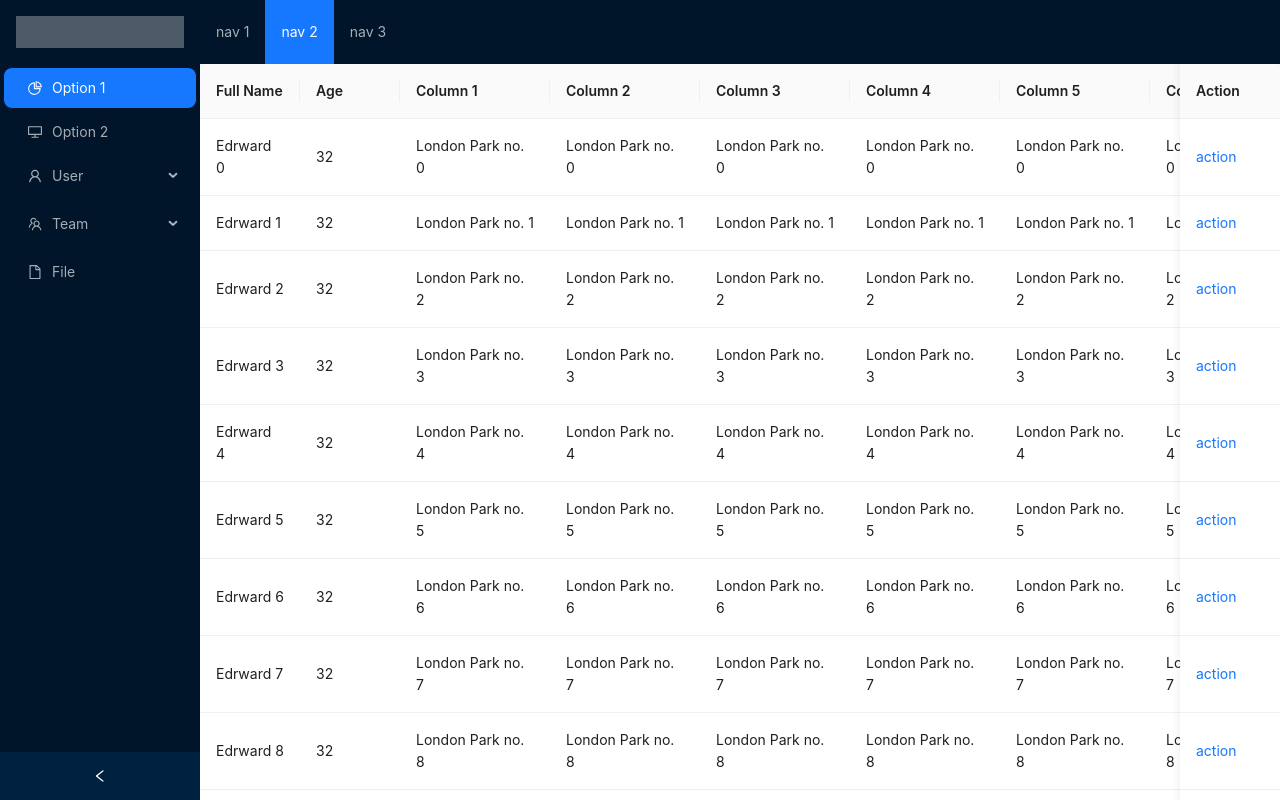
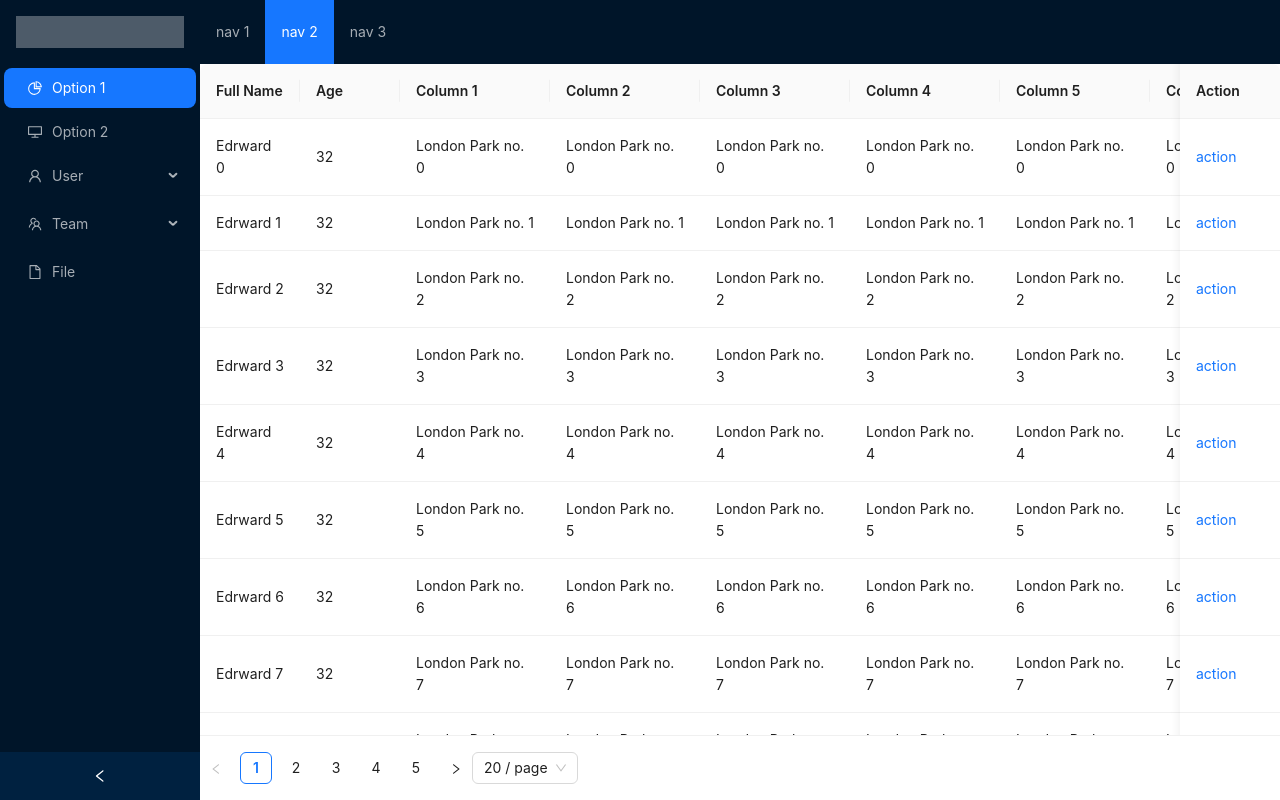
Before and after one commit to wiopriph/FleetFlow, a Vue app in the folder FleetFlow/: page / in a window 1280 px wide. Shown: the top 800 px of the page. Built offline with nearby package versions, Linux system fonts and the light colour scheme; what vuefire would draw is missing.

Commit message:
FF-1 castomise table

```diff
--- a/FleetFlow/components.d.ts
+++ b/FleetFlow/components.d.ts
@@ -21,12 +21,15 @@ declare module 'vue' {
     AMenuItem: typeof import('ant-design-vue/es')['MenuItem']
     APagination: typeof import('ant-design-vue/es')['Pagination']
     AResult: typeof import('ant-design-vue/es')['Result']
+    ASelect: typeof import('ant-design-vue/es')['Select']
+    ASelectOption: typeof import('ant-design-vue/es')['SelectOption']
     ASubMenu: typeof import('ant-design-vue/es')['SubMenu']
     ASwitch: typeof import('ant-design-vue/es')['Switch']
     ATable: typeof import('ant-design-vue/es')['Table']
     ATableSummary: typeof import('ant-design-vue/es')['TableSummary']
     ATableSummaryCell: typeof import('ant-design-vue/es')['TableSummaryCell']
     ATableSummaryRow: typeof import('ant-design-vue/es')['TableSummaryRow']
+    CustomFoolPageTable: typeof import('./src/components/CustomFoolPageTable.vue')['default']
     RouterLink: typeof import('vue-router')['RouterLink']
     RouterView: typeof import('vue-router')['RouterView']
   }
--- /dev/null
+++ b/FleetFlow/src/components/CustomFoolPageTable.vue
@@ -0,0 +1,190 @@
+<template>
+  <div class="main-table-root">
+    <a-table
+      sticky
+      :columns="columns"
+      :data-source="curData"
+      :scroll="{ x: 1500 }"
+      :pagination="false"
+    >
+      <template #bodyCell="{ column }">
+        <template v-if="column.key === 'operation'">
+          <a>action</a>
+        </template>
+      </template>
+    </a-table>
+    <div class="table-pagination">
+      <a-pagination
+        v-model:current="current"
+        v-model:pageSize="pageSize"
+        :show-size-changer="false"
+        :total="mainData.length"
+      />
+      <a-select
+        v-model:value="pageSize"
+        :options="pageSizeOptions"
+        placement="topRight"
+      />
+    </div>
+  </div>
+</template>
+<script lang="ts" setup>
+import type { TableColumnsType } from 'ant-design-vue';
+import {
+  computed,
+  ref,
+  watch,
+  onBeforeMount,
+} from 'vue';
+
+const columns = ref<TableColumnsType>([
+  {
+    title: 'Full Name',
+    width: 100,
+    dataIndex: 'name',
+    key: 'name',
+    fixed: 'left',
+  },
+  {
+    title: 'Age',
+    width: 100,
+    dataIndex: 'age',
+    key: 'age',
+    fixed: 'left',
+  },
+  {
+    title: 'Column 1',
+    dataIndex: 'address',
+    key: '1',
+    width: 150,
+  },
+  {
+    title: 'Column 2',
+    dataIndex: 'address',
+    key: '2',
+    width: 150,
+  },
+  {
+    title: 'Column 3',
+    dataIndex: 'address',
+    key: '3',
+    width: 150,
+  },
+  {
+    title: 'Column 4',
+    dataIndex: 'address',
+    key: '4',
+    width: 150,
+  },
+  {
+    title: 'Column 5',
+    dataIndex: 'address',
+    key: '5',
+    width: 150,
+  },
+  {
+    title: 'Column 6',
+    dataIndex: 'address',
+    key: '6',
+    width: 150,
+  },
+  {
+    title: 'Column 7',
+    dataIndex: 'address',
+    key: '7',
+    width: 150,
+  },
+  { title: 'Column 8', dataIndex: 'address', key: '8' },
+  {
+    title: 'Action',
+    key: 'operation',
+    fixed: 'right',
+    width: 100,
+  },
+]);
+
+const props = defineProps({
+  tableData: {
+    type: Object,
+    default: () => ({}),
+  },
+  paginationData: {
+    type: Object,
+    default: () => ({}),
+  },
+});
+
+const mainData = ref<any>([]);
+
+const current = ref<number>(1);
+const pageSize = ref<number>(20);
+const pageSizeOptions = [
+  { value: 10, label: '10 / page' },
+  { value: 20, label: '20 / page' },
+  { value: 30, label: '30 / page' },
+  { value: 50, label: '50 / page' },
+];
+
+const start = ref(0);
+const end = ref(0);
+
+const curData = computed(() => mainData.value.slice(start.value, end.value));
+
+const getRange = () => {
+  const rStart = pageSize.value * (current.value - 1);
+  const rEnd = rStart + pageSize.value;
+
+  return {
+    rStart,
+    rEnd,
+  };
+};
+
+onBeforeMount(() => {
+  const data: any[] = [];
+  for (let i = 0; i < 100; i++) {
+    data.push({
+      key: i,
+      name: `Edrward ${i}`,
+      age: 32,
+      address: `London Park no. ${i}`,
+    });
+  }
+
+  mainData.value = data;
+});
+
+watch(current, () => {
+  const { rStart, rEnd } = getRange();
+
+  start.value = rStart;
+  end.value = rEnd;
+}, { immediate: true });
+
+watch(pageSize, () => {
+  if ((pageSize.value * current.value) > mainData.value.length) {
+    current.value = Math.ceil(mainData.value.length / pageSize.value);
+  }
+});
+</script>
+
+<style scoped>
+.main-table-root {
+  height: 100%;
+  display: flex;
+  flex-direction: column;
+  background-color: white;
+}
+
+.table-pagination {
+  position: sticky;
+  bottom: 0;
+  z-index: 100;
+  background: white;
+  padding: 16px 0;
+  display: flex;
+  align-items: center;
+  margin-top: auto;
+  border-top: 1px solid #f0f0f0;
+}
+</style>
--- a/FleetFlow/src/views/MainPage.vue
+++ b/FleetFlow/src/views/MainPage.vue
@@ -1,21 +1,12 @@
 <template>
-  <a-table
-    class="main-table-root"
-    sticky
-    :columns="columns"
-    :data-source="data"
-    :scroll="{ x: 1500 }"
-  >
-    <template #bodyCell="{ column }">
-      <template v-if="column.key === 'operation'">
-        <a>action</a>
-      </template>
-    </template>
-  </a-table>
+  <CustomFoolPageTable
+
+  />
 </template>
 <script lang="ts" setup>
+import CustomFoolPageTable from '@/components/CustomFoolPageTable.vue';
 import type { TableColumnsType } from 'ant-design-vue';
-import { computed, ref, unref } from 'vue';
+import { computed, ref } from 'vue';
 
 const columns = ref<TableColumnsType>([
   {
@@ -95,20 +86,29 @@ for (let i = 0; i < 100; i++) {
 
 const current1 = ref<number>(1);
 const pageSize1 = ref<number>(20);
+const pageSizeOptions = [
+  { value: 10, label: '10 / page' },
+  { value: 20, label: '20 / page' },
+  { value: 30, label: '30 / page' },
+  { value: 50, label: '50 / page' },
+];
 
-const pagination = computed(() => ({
-  current: unref(current1),
-  pageSize: unref(pageSize1),
-}));
+const curData = computed(() => {
+  const start = pageSize1.value * (current1.value - 1);
+  const end = start + pageSize1.value;
+
+  return data.slice(start, end);
+});
 </script>
 
 <style>
-.main-table-root > .ant-table-pagination {
+.table-pagination {
   position: sticky;
   bottom: 0;
   z-index: 100;
   background: white;
   padding: 16px 0;
-
+  display: flex;
+  align-items: center;
 }
 </style>
--- a/FleetFlow/vite.config.ts
+++ b/FleetFlow/vite.config.ts
@@ -12,7 +12,7 @@ import VueI18nPlugin from '@intlify/unplugin-vue-i18n/vite';
 export default defineConfig({
   optimizeDeps: {
     include: [
-      'ant-design-vue',
+      // 'ant-design-vue',
       'dayjs',
       'vue',
       'vuefire',
```
